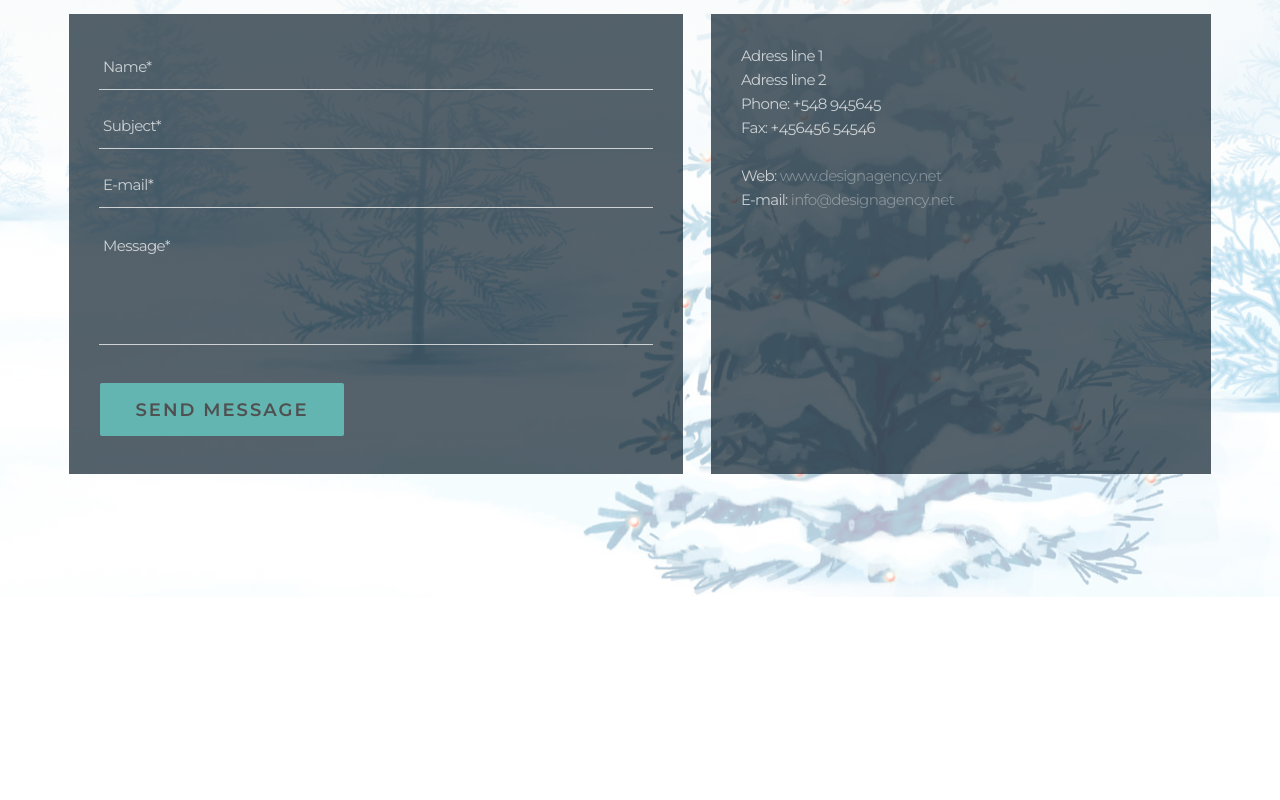
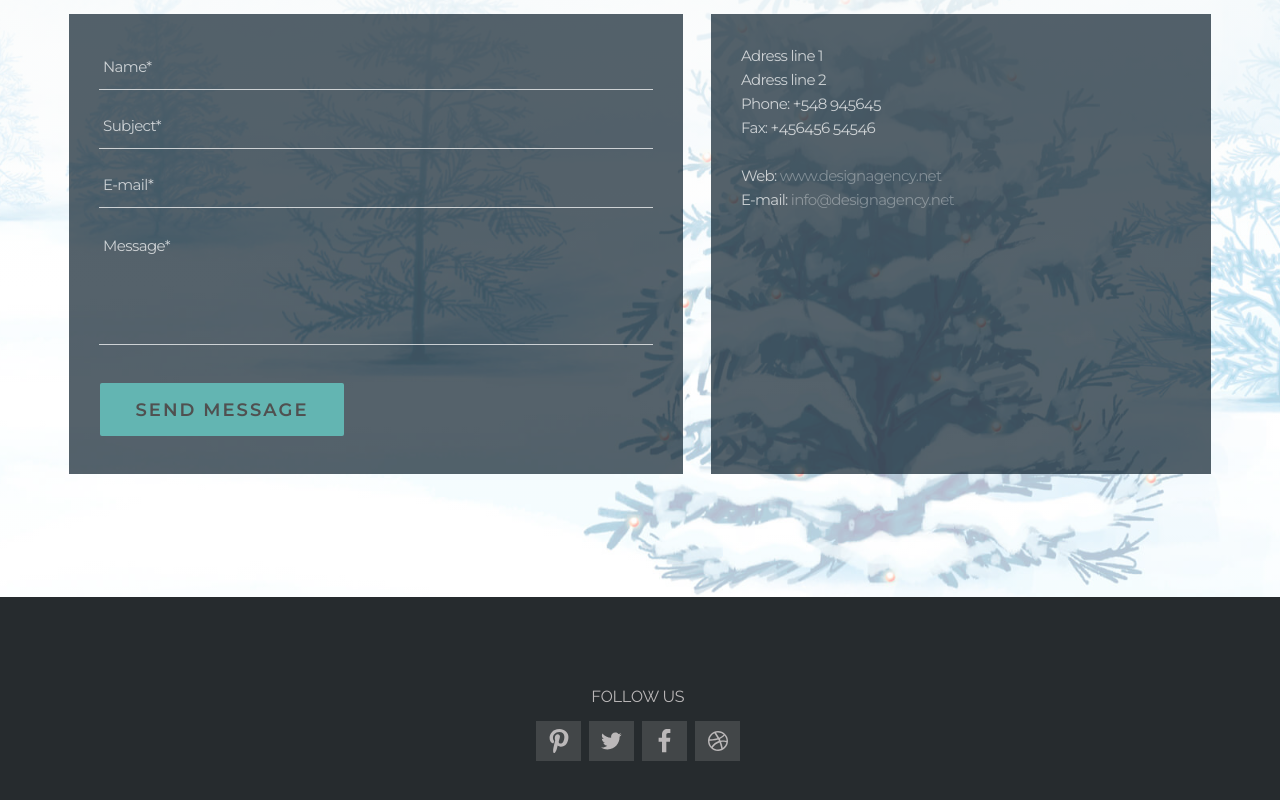
Before and after one commit to Alyaska53/shopno, a plain HTML site: page index.html in a window 1280 px wide. Shown: the part 4423-5223 px from the top of the page. Before the commit the page ends 5020 px from the top, so only its background shows below. Drawn offline with Linux system fonts and the light colour scheme.

Commit message:
feat: add footer

```diff
--- a/index.html
+++ b/index.html
@@ -318,7 +318,40 @@
     </div>
   </div>
 
-  <footer></footer>
+  <footer class="footer">
+    <div class="footer--nav">
+      <p>follow us</p>
+      <div class="footer--nav__links">
+        <a href="https://www.pinterest.com/">
+          <svg width="38" height="48" viewBox="0 0 38 48" fill="none" xmlns="http://www.w3.org/2000/svg">
+            <path d="M32.9705 4.9188C29.6664 1.74694 25.0939 0 20.0954 0C12.46 0 7.7639 3.12986 5.16889 5.75534C1.97069 8.99094 0.136841 13.2872 0.136841 17.5428C0.136841 22.8859 2.37176 26.9869 6.11436 28.5126C6.36562 28.6155 6.61846 28.6674 6.86634 28.6674C7.6559 28.6674 8.2815 28.1507 8.49825 27.322C8.62462 26.8466 8.91731 25.6737 9.04463 25.1646C9.31706 24.1591 9.09694 23.6754 8.50275 22.9752C7.42031 21.6944 6.91621 20.1799 6.91621 18.2088C6.91621 12.354 11.2758 6.13156 19.3559 6.13156C25.7671 6.13156 29.7496 9.77545 29.7496 15.641C29.7496 19.3425 28.9523 22.7704 27.5042 25.2937C26.4978 27.047 24.7283 29.137 22.0118 29.137C20.8371 29.137 19.7819 28.6544 19.116 27.8131C18.4871 27.0178 18.2797 25.9905 18.5327 24.9198C18.8185 23.71 19.2082 22.4482 19.5854 21.2283C20.2732 19.0002 20.9235 16.8958 20.9235 15.2168C20.9235 12.345 19.1579 10.4154 16.5306 10.4154C13.1916 10.4154 10.5757 13.8067 10.5757 18.1361C10.5757 20.2594 11.1399 21.8475 11.3954 22.4572C10.9748 24.2394 8.47481 34.8351 8.00062 36.8331C7.7264 37.9995 6.07471 47.2117 8.80856 47.9463C11.8802 48.7716 14.6259 39.7995 14.9053 38.7857C15.1318 37.9611 15.9243 34.8433 16.4099 32.9267C17.8928 34.355 20.2803 35.3206 22.6035 35.3206C26.983 35.3206 30.9216 33.3498 33.6939 29.7716C36.3826 26.301 37.8634 21.4637 37.8634 16.1514C37.8632 11.9985 36.0797 7.90419 32.9705 4.9188Z"/>
+          </svg>
+        </a>
+        <a href="https://www.twitter.com/">
+          <svg width="21" height="17" viewBox="0 0 60 48" fill="none" xmlns="http://www.w3.org/2000/svg">
+            <path d="M18.5743 48C40.8629 48 53.0517 29.5349 53.0517 13.5226C53.0517 12.9982 53.041 12.4762 53.0174 11.9563C55.3889 10.2403 57.4357 8.11553 59.0619 5.68156C56.8907 6.64675 54.5542 7.29642 52.1034 7.58935C54.6049 6.08904 56.5256 3.71609 57.4317 0.887105C55.0529 2.29828 52.4507 3.29302 49.7371 3.82846C47.5259 1.47316 44.3781 0 40.8921 0C34.2003 0 28.7738 5.42668 28.7738 12.1158C28.7738 13.0668 28.8803 13.9917 29.0882 14.8788C19.0171 14.3721 10.0868 9.55025 4.1101 2.21836C3.03366 4.06746 2.46743 6.16919 2.46927 8.30878C2.46927 12.5128 4.60855 16.2242 7.86166 18.3953C5.93742 18.3366 4.05539 17.8169 2.37374 16.8798C2.37196 16.9307 2.37196 16.9803 2.37196 17.0346C2.37196 22.903 6.54884 27.8027 12.0934 28.913C11.0521 29.1966 9.97751 29.3401 8.8982 29.3395C8.13385 29.339 7.37128 29.2658 6.62079 29.1209C8.16351 33.9355 12.6369 37.4392 17.9405 37.5371C13.7931 40.7878 8.56861 42.7239 2.89042 42.7239C1.91354 42.7239 0.948544 42.6685 0 42.5563C5.36286 45.9937 11.7302 48 18.5743 48Z"/>
+          </svg>
+        </a>
+        <a href="https://www.facebook.com/">
+          <svg width="25" height="49" viewBox="0 0 25 49" fill="none" xmlns="http://www.w3.org/2000/svg">
+            <g clip-path="url(#clip0_23_4)">
+              <path d="M16.227 48.1452V26.1863H23.5978L24.7013 17.6286H16.227V12.1647C16.227 9.68709 16.9151 7.99847 20.4683 7.99847L25 7.99637V0.342457C24.2159 0.238545 21.526 0.00561523 18.3966 0.00561523C11.8629 0.00561523 7.38983 3.99356 7.38983 11.3176V17.6288H0V26.1865H7.3896V48.1454L16.227 48.1452Z"/>
+            </g>
+            <defs>
+              <clipPath id="clip0_23_4">
+                <rect width="25" height="48.151" fill="white"/>
+              </clipPath>
+            </defs>
+          </svg>
+        </a>
+        <a href="https://www.dribbble.com/">
+          <svg width="20" height="20" viewBox="0 0 48 48" fill="none" xmlns="http://www.w3.org/2000/svg">
+            <path fill-rule="evenodd" clip-rule="evenodd" d="M24 0C10.7505 0 0 10.7505 0 24C0 37.2495 10.7505 48 24 48C37.2234 48 48 37.2495 48 24C48 10.7505 37.2234 0 24 0ZM39.8525 11.0629C42.7158 14.551 44.4339 19.0021 44.486 23.8177C43.8092 23.6877 37.0411 22.308 30.2212 23.1671C30.0651 22.8287 29.9349 22.4642 29.7788 22.0998C29.3622 21.1107 28.8937 20.0955 28.4251 19.1323C35.9739 16.0608 39.41 11.6356 39.8525 11.0629ZM24 3.54014C29.2061 3.54014 33.9696 5.49242 37.5879 8.69415C37.2234 9.21476 34.1258 13.3536 26.8373 16.0867C23.4794 9.91756 19.7571 4.86768 19.1844 4.08676C20.7201 3.72234 22.3341 3.54014 24 3.54014ZM15.2799 5.46637C15.8265 6.19522 19.4708 11.2712 22.8807 17.3102C13.3015 19.8612 4.84165 19.8092 3.93058 19.8092C5.25813 13.4577 9.55314 8.17353 15.2799 5.46637ZM3.48807 24.0261C3.48807 23.8178 3.48807 23.6095 3.48807 23.4013C4.3731 23.4273 14.3167 23.5575 24.5466 20.4859C25.1454 21.6312 25.692 22.8026 26.2126 23.9739C25.9522 24.0521 25.6659 24.1302 25.4056 24.2082C14.8373 27.6181 9.21476 36.937 8.7462 37.7179C5.4924 34.0998 3.48807 29.2842 3.48807 24.0261ZM24 44.5119C19.2624 44.5119 14.8894 42.898 11.4273 40.1908C11.7918 39.436 15.9565 31.4187 27.514 27.384C27.5661 27.3579 27.5922 27.3579 27.6443 27.332C30.5336 34.8026 31.7051 41.0759 32.0174 42.872C29.5445 43.9392 26.8372 44.5119 24 44.5119ZM35.4273 40.9978C35.2191 39.7483 34.1258 33.7614 31.4447 26.3948C37.8743 25.3796 43.4967 27.0456 44.1996 27.2799C43.3146 32.9805 40.0347 37.9002 35.4273 40.9978Z"/>
+          </svg>
+        </a>
+      </div>
+    </div>
+  </footer>
 
   <script src="./src/services/featured-works.js"></script>
 </body>
```
